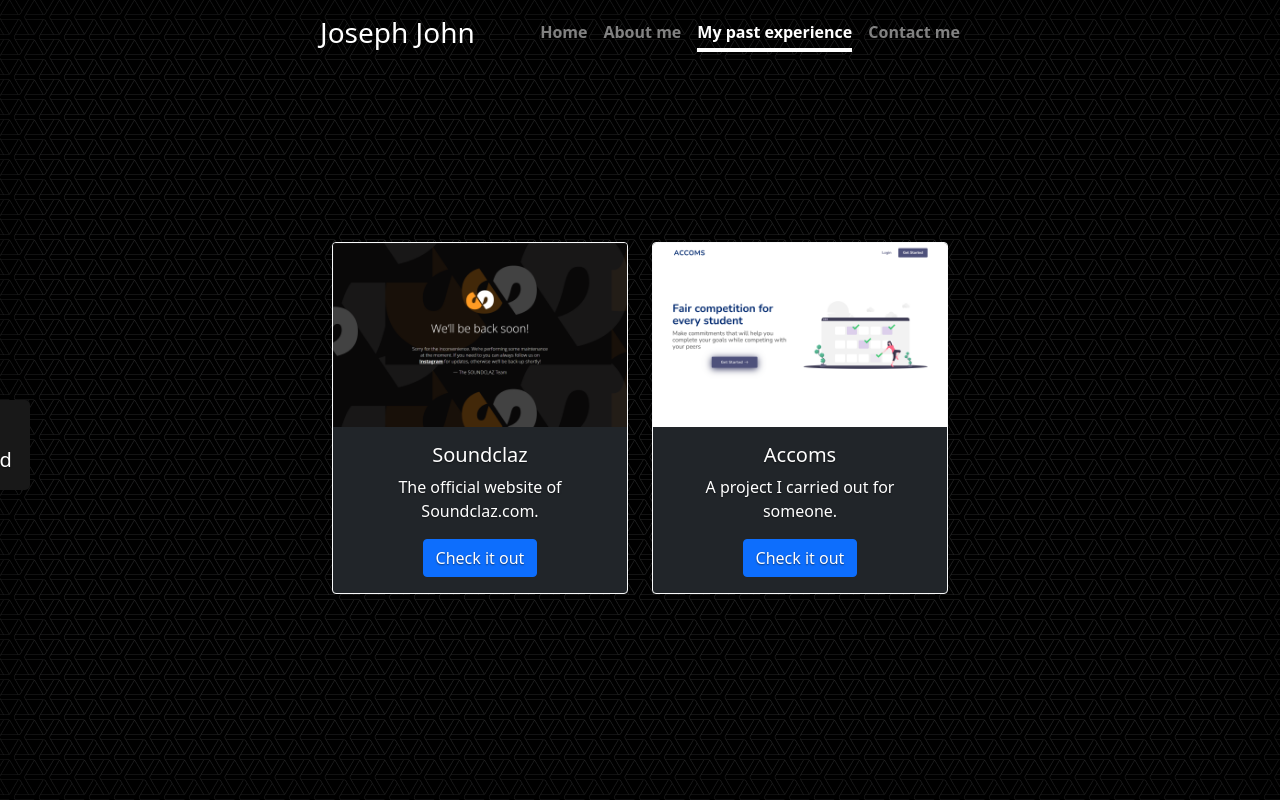
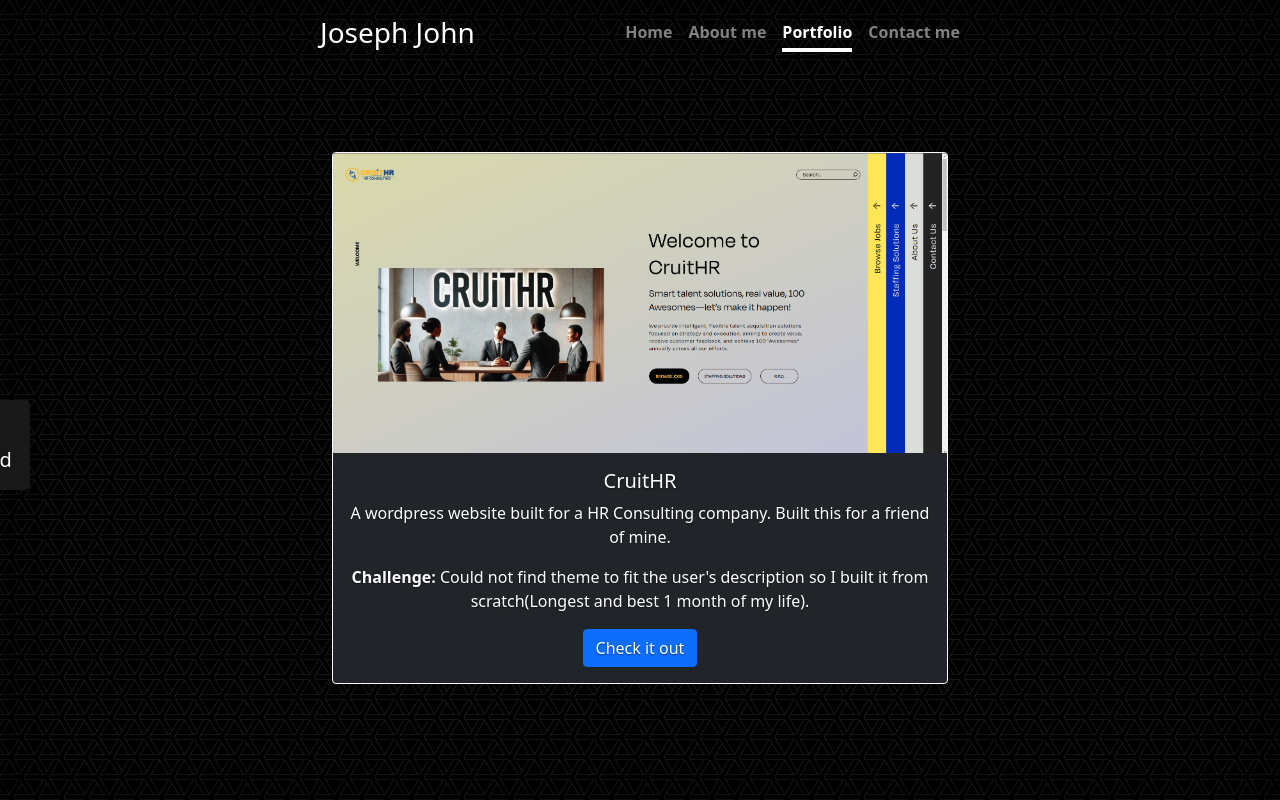
Before and after one commit to eriteria/my-portfolio, a plain HTML site: page portfolio.html in a window 1280 px wide. Drawn offline with nearby package versions, Linux system fonts and the light colour scheme.

Commit message:
Added CruitHR

```diff
--- a/past-experience.html
+++ b/portfolio.html
@@ -47,7 +47,7 @@
       <nav class="nav nav-masthead justify-content-center float-md-end">
         <a class="nav-link" href="index.html">Home</a>
         <a class="nav-link" href="about.html">About me</a>
-        <a class="nav-link active" aria-current="page" href="past-experience.html">My past experience</a>
+        <a class="nav-link active" aria-current="page" href="portfolio.html">Portfolio</a>
         <a class="nav-link" href="contact.html">Contact me</a>
       </nav>
     </div>
@@ -56,15 +56,17 @@
   <div class="row align-items-start">
   <div class="col">
   <div class="card bg-dark border-light">
-  <img src="img/soundclaz.png" class="card-img-top" alt="Screenshot of Soundclaz.com">
+  <img src="img/cruitHR.png" class="card-img-top" alt="Screenshot of Soundclaz.com">
   <div class="card-body">
-    <h5 class="card-title">Soundclaz</h5>
-    <p class="card-text">The official website of Soundclaz.com.</p>
-    <a href="https://www.soundclaz.com/" class="btn btn-primary">Check it out</a>
+    <h5 class="card-title">CruitHR</h5>
+    <p class="card-text">A wordpress website built for a HR Consulting company. Built this for a friend of mine.</p>
+    <p class="card-text"><strong>Challenge:</strong> Could not find theme to fit the user's description so I built it from scratch(Longest and best 1 month of my life).</p>
+
+    <a href="https://olukojukelvin.com.ng/cruithr/" class="btn btn-primary">Check it out</a>
   </div>
 </div>
 </div>
-<div class="col">
+<!-- <div class="col">
   <div class="card bg-dark border-light">
   <img src="img/accoms.png" class="card-img-top" alt="Screenshot of accoms.herokuapp.com">
   <div class="card-body">
@@ -73,7 +75,7 @@
     <a href="http://accoms.herokuapp.com/" class="btn btn-primary">Check it out</a>
   </div>
   </div>
-</div>
+</div> -->
 </div>
 </main>
 <footer class="mt-auto text-white-50">
```
Also changed, not shown: about.html (+1 -1 lines), contact.html (+1 -1 lines), index.html (+2 -2 lines), img/cruitHR.png (added).
